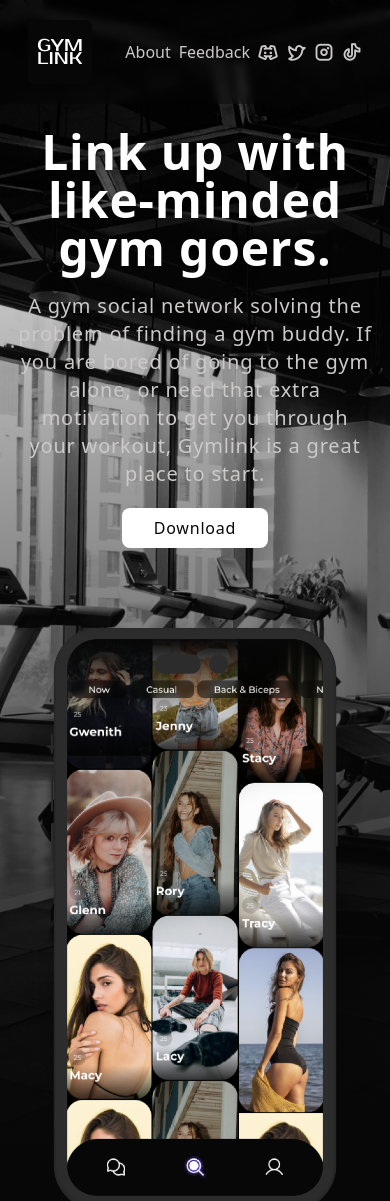
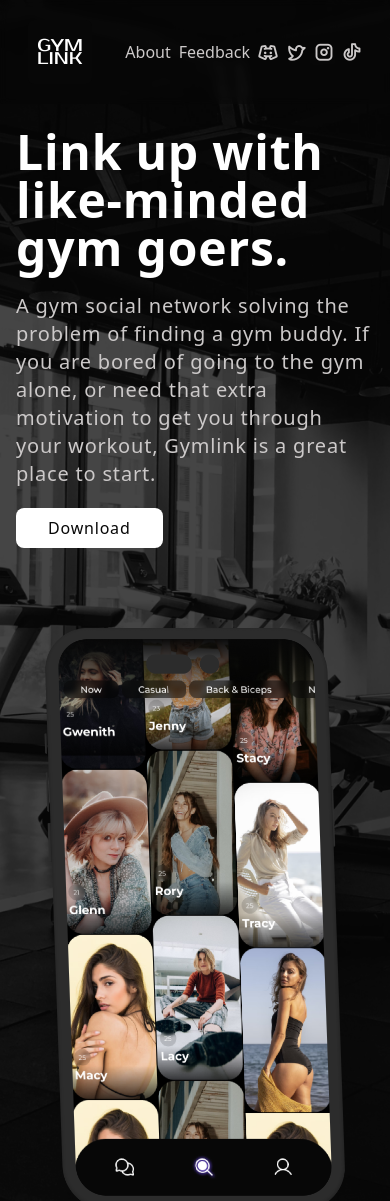
Before and after one commit to Gymlinkapp/gymlink-landing-page, an Astro site: page / in a window 390 px wide. Shown: the top 1201 px of the page. Built offline with nearby package versions, Linux system fonts and the light colour scheme; Astro itself is replaced by a stand-in of ours.

Commit message:
better contrast on mobile

```diff
--- a/src/pages/index.astro
+++ b/src/pages/index.astro
@@ -14,22 +14,20 @@ const backgroundUrl =
     class={`bg-dark-500 min-h-screen bg-[url("/Gymlink-bg.jpg")] xl:pt-32 relative bg-cover bg-center`}
   >
     <div
-      class='inset-0 bg-gradient-to-t from-dark-500 to-transparent z-30 absolute'
+      class='inset-0 bg-dark-500/75 md:bg-transparent md:bg-gradient-to-t md:from-dark-500 md:to-transparent z-30 absolute'
     >
     </div>
     <section
       class='flex flex-col gap-5 pt-32 md:pt-48 px-4 lg:px-48 z-50 tracking-wider'
     >
       <div class='flex flex-col md:flex-row relative'>
-        <div class='z-40 flex flex-col items-center md:items-start gap-5'>
+        <div class='z-40 flex flex-col items-start gap-5'>
           <h1
-            class='text-light-500 items-center text-center md:text-left md:items-start text-5xl md:text-7xl font-bold brightness-200 md:w-3/4'
+            class='text-light-500 text-left md:items-start text-5xl md:text-7xl font-bold brightness-200 md:w-3/4'
           >
             Link up with like-minded gym goers.
           </h1>
-          <h3
-            class='text-light-400 text-xl items-center text-center md:text-start max-w-lg lg:max-w-3xl'
-          >
+          <h3 class='text-light-400 text-xl text-start max-w-lg lg:max-w-3xl'>
             A gym social network solving the problem of finding a gym buddy. If
             you are bored of going to the gym alone, or need that extra
             motivation to get you through your workout, Gymlink is a great place
@@ -43,7 +41,11 @@ const backgroundUrl =
         <div
           class='w-72 flex md:hidden md:w-[30rem] mt-20 md:mt-0 mx-auto md:mx-0 z-50'
         >
-          <img src='/mockup1.png' alt='mockup' class='w-full object-cover' />
+          <img
+            src='/mockup1.png'
+            alt='mockup'
+            class='w-full object-cover skew-x-2'
+          />
         </div>
         <Phone />
       </div>
```
